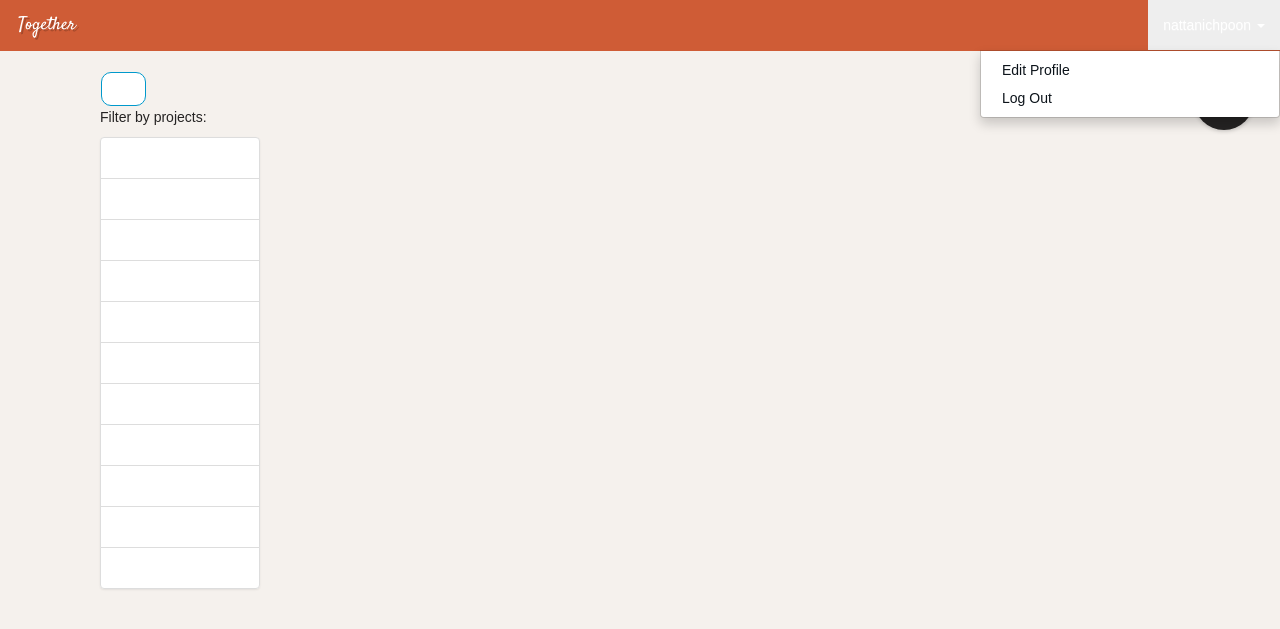
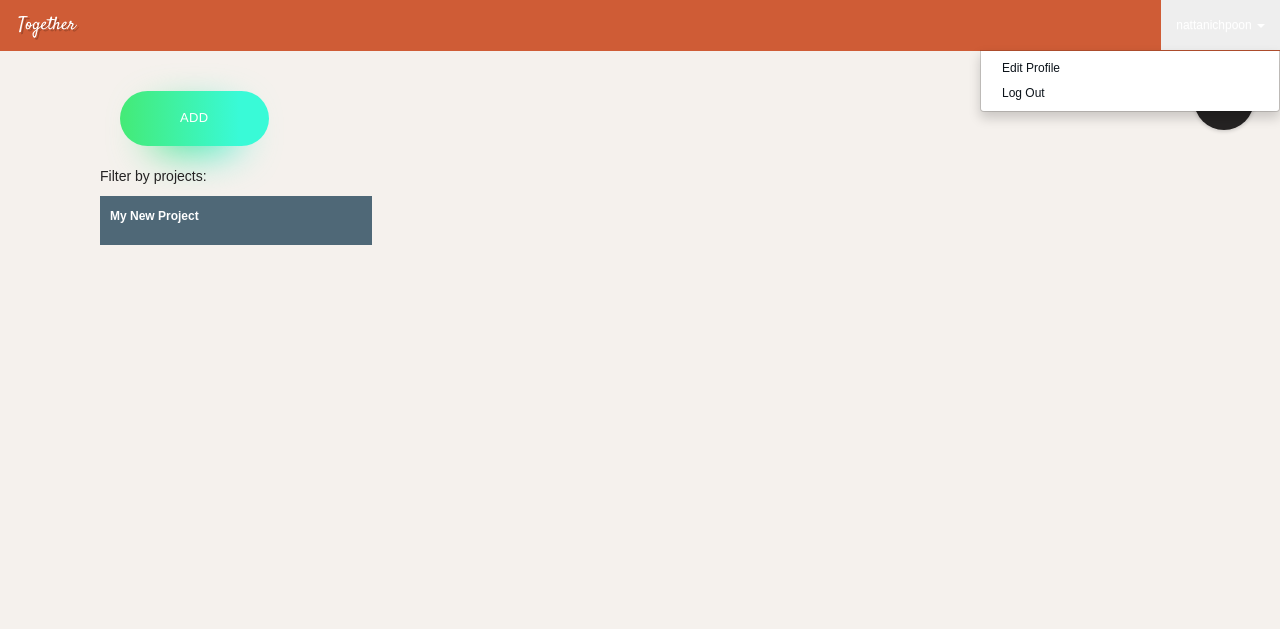
Before and after one commit to nattanichpoon/together, a Django app: page /discussions/post/filter/8/ in a window 1280 px wide, after a click on "nattanichpoon". Shown: the top 629 px of the page. Run offline with Django 3.2, Linux system fonts and the light colour scheme; a user stored in the database is signed in; data comes from the database, SQL or seed files in the repository; some libraries are stand-ins or nearby versions.

Commit message:
edited discussion filter

```diff
--- a/src/discussion/templates/post_filter.html
+++ b/src/discussion/templates/post_filter.html
@@ -7,24 +7,41 @@
 {% block content %}
 <div class='container'>
     <div class='col-sm-2' style='border-top:2px'>
+        <a href="{% url 'post_new' %}" class="fancy-button bg-gradient2 "><span>Add</span></a>
+        <p>Filter by projects:</p>
+        <div id="project_filters">
+           <dl class="dropdown">
+
+                    <dt>
+                    <a href="#">
+                      <span class="hida">{{myproject.projectName}}</span>
+                      <p class="multiSel"></p>
+                    </a>
+                    </dt>
+
+                    <dd>
+                        <div class="mutliSelect">
+                            <ul>
+                                <li>
+                                    <a href="{% url 'post_list'%}">All</a></li>
+                                {% for project in projects %}
+                                <li>
+                                    <a href="{% url 'post_filter' pk=project.pk %}">{{ project.projectName }}</a></li>
+                                    {% endfor %}
+
+                            </ul>
+                        </div>
+                    </dd>
+                </dl>
 
 
-        <button type='button' class='btn btn-clean'>
-            <a href="{% url 'post_new' %}" class="top-menu"><i class="glyphicon glyphicon-plus"></i></a>
-        </button>
-        <p>Filter by projects:</p>
-        <div id="project_filters">
-            <ul class="list-group">
-                <li class="list-group-item"><a href="{% url 'post_list' %}">All Projects</a></li>
-                {% for project in projects %}
-                <li class="list-group-item"><a href="{% url 'post_filter' pk=project.pk %}">{{ project.projectName }}</a></li>
-                {% endfor %}
-            </ul>
         </div>
     </div>
 
 
-    <div class='col-sm-8' style='margin:1px'>
+    <div class="col-sm-1 col-xs-1">
+    </div>
+        <div class='col-sm-7 col-xs-7' style='margin:1px'>
 
     {% for post in posts %}
 
--- a/src/discussion/views.py
+++ b/src/discussion/views.py
@@ -44,7 +44,7 @@
 	myproject = get_object_or_404(Project, pk=pk)
 	posts = Post.objects.filter(project__projectName=myproject.projectName).order_by('-published_date')
 	profile = UserProfile.objects.get(username=request.user)
-	return render(request, 'post_filter.html', {'posts': posts,'profile':profile,'projects':projects})
+	return render(request, 'post_filter.html', {'posts': posts,'profile':profile,'projects':projects,'myproject':myproject})
 
 
 def post_detail(request, pk):
--- a/src/static_in_pro/our_static/js/myscript.js
+++ b/src/static_in_pro/our_static/js/myscript.js
@@ -31,5 +31,39 @@
       e.preventDefault();
   });
 
+    $(".dropdown dt a").on('click', function() {
+      $(".dropdown dd ul").slideToggle('fast');
+    });
+
+    $(".dropdown dd ul li a").on('click', function() {
+      $(".dropdown dd ul").hide();
+    });
+
+    function getSelectedValue(id) {
+      return $("#" + id).find("dt a span.value").html();
+    }
+
+    $(document).bind('click', function(e) {
+      var $clicked = $(e.target);
+      if (!$clicked.parents().hasClass("dropdown")) $(".dropdown dd ul").hide();
+    });
+
+    $('.mutliSelect input[type="checkbox"]').on('click', function() {
+
+      var title = $(this).closest('.mutliSelect').find('input[type="checkbox"]').val(),
+        title = $(this).val() + ",";
+
+      if ($(this).is(':checked')) {
+        var html = '<span title="' + title + '">' + title + '</span>';
+        $('.multiSel').append(html);
+        $(".hida").hide();
+      } else {
+        $('span[title="' + title + '"]').remove();
+        var ret = $(".hida");
+        $('.dropdown dt a').append(ret);
+
+      }
+    });
+
 
 });
--- a/src/users/templates/base.html
+++ b/src/users/templates/base.html
@@ -20,6 +20,74 @@
     {% include 'head_css.html' %}
 
       <style>
+
+        .dropdown dd,
+        .dropdown dt {
+          margin: 0px;
+          padding: 0px;
+        }
+
+        .dropdown ul {
+          margin: -1px 0 0 0;
+        }
+
+        .dropdown dd {
+          position: relative;
+        }
+
+        .dropdown a,
+        .dropdown a:visited {
+          color: #fff;
+          text-decoration: none;
+          outline: none;
+          font-size: 12px;
+        }
+
+        .dropdown dt a {
+          background-color: #4F6877;
+          display: block;
+          padding: 8px 20px 5px 10px;
+          min-height: 25px;
+          line-height: 24px;
+          overflow: hidden;
+          border: 0;
+          width: 272px;
+        }
+
+        .dropdown dt a span,
+        .multiSel span {
+          cursor: pointer;
+          display: inline-block;
+          padding: 0 3px 2px 0;
+        }
+
+        .dropdown dd ul {
+          background-color: #4F6877;
+          border: 0;
+          color: #fff;
+          display: none;
+          left: 0px;
+          padding: 2px 15px 2px 5px;
+          position: absolute;
+          top: 2px;
+          width: 280px;
+          list-style: none;
+          height: 100px;
+          overflow: auto;
+        }
+
+        .dropdown span.value {
+          display: none;
+        }
+
+        .dropdown dd ul li a {
+          padding: 5px;
+          display: block;
+        }
+
+        .dropdown dd ul li a:hover {
+          background-color: #fff;
+        }
 
         .btn-x {
           box-sizing: border-box;
```
Also changed, not shown: src/discussion/templates/post_list.html (+28 -11 lines), 1 other file.
